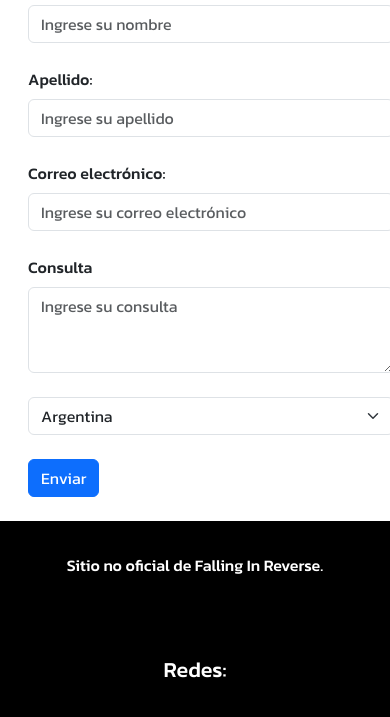
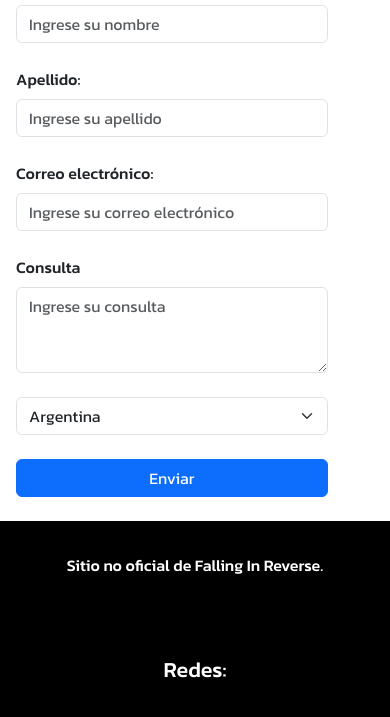
Before and after one commit to tomasaronna/falling-in-reverse, a website: page pages/contacto.html in a window 390 px wide. Shown: the part 639-1356 px from the top of the page. Drawn offline with nearby package versions, Linux system fonts and the light colour scheme.

Commit message:
Hice full responsive el formulario

```diff
--- a/pages/contacto.html
+++ b/pages/contacto.html
@@ -59,26 +59,26 @@
           correo electrónico.
         </p>
       </section>
-        <section class="form-container container">
+        <section class="form-container">
           <h2>Contacto</h2>
           <form>
-            <div class="mb-4 col-md-6">
+            <div class="mb-4 col-md-6 col-sm-6 col-10">
               <label for="nombre" class="form-label">Nombre:</label>
               <input type="text" class="form-control" id="nombre" placeholder="Ingrese su nombre" required />
             </div>
-            <div class="mb-4 col-md-6">
+            <div class="mb-4 col-md-6 col-sm-6 col-10">
               <label for="apellido" class="form-label">Apellido:</label>
               <input type="text" class="form-control" id="apellido" placeholder="Ingrese su apellido" required />
             </div>
-            <div class="mb-4 col-md-6">
+            <div class="mb-4 col-md-6 col-sm-6 col-10">
               <label for="mail" class="form-label">Correo electrónico:</label>
               <input type="email" class="form-control" id="mail" placeholder="Ingrese su correo electrónico" required />
             </div>
-            <div class="mb-4 col-md-6">
+            <div class="mb-4 col-md-6 col-sm-6 col-10">
               <label for="consulta" class="form-label">Consulta</label>
               <textarea class="form-control" id="consulta" rows="3" placeholder="Ingrese su consulta" required></textarea>
             </div>
-            <div class="col-md-2">
+            <div class="col-md-2 col-sm-6 col-10">
               <select class="form-select mb-4 col-md-4" aria-label="Default select example" aria-placeholder="Seleccione su país" required>
                 <option value="1">Argentina</option>
                 <option value="2">Bolivia</option>
@@ -89,7 +89,7 @@
                 <option value="7">Paraguay</option>
                 <option value="8">Venezuela</option>
               </select>
-              <button type="submit" class="btn btn-primary mb-4">Enviar</button>
+              <button type="submit" class="btn btn-primary mb-4 w-100">Enviar</button>
             </div>
           </form>
         </section>
```
